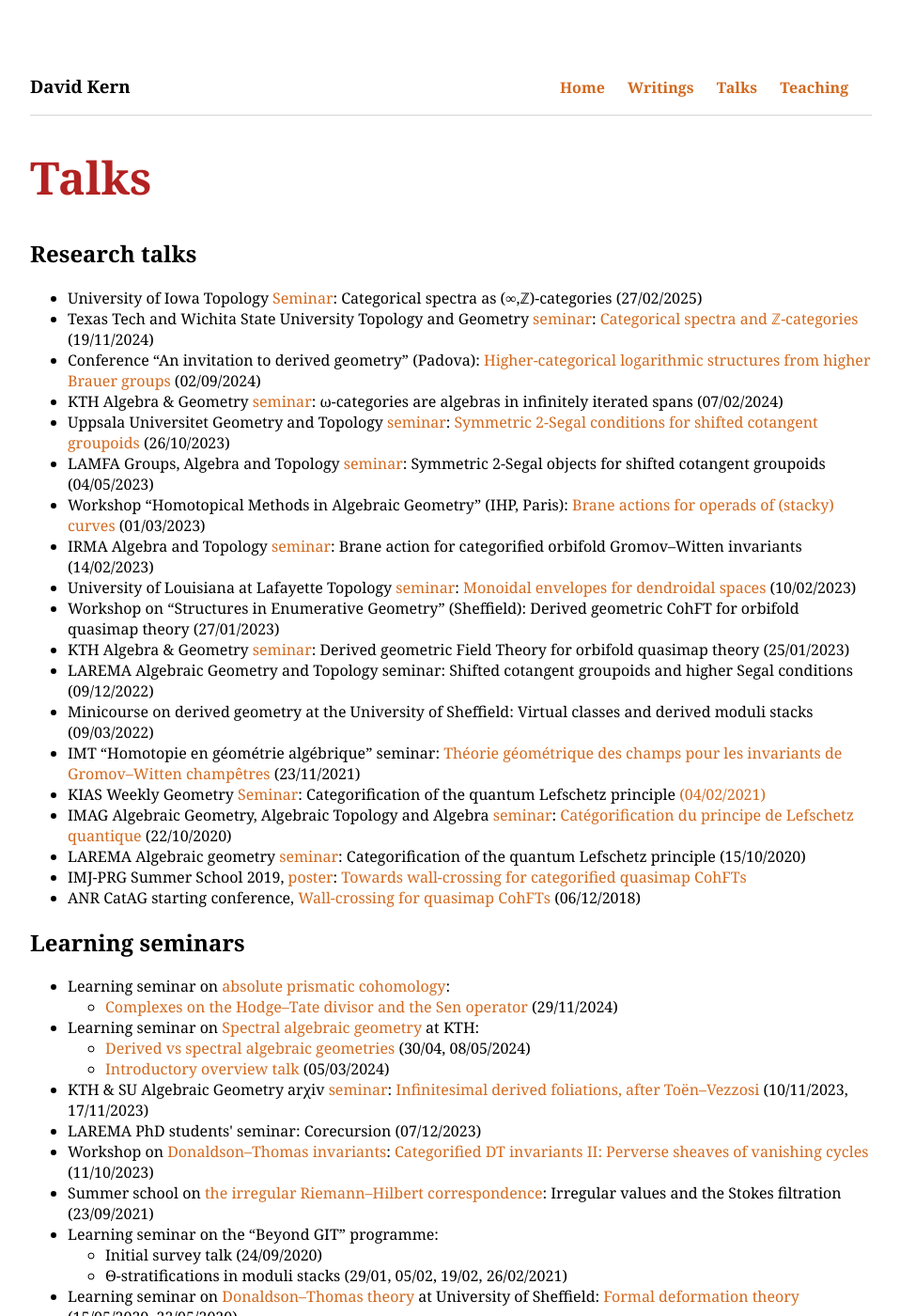
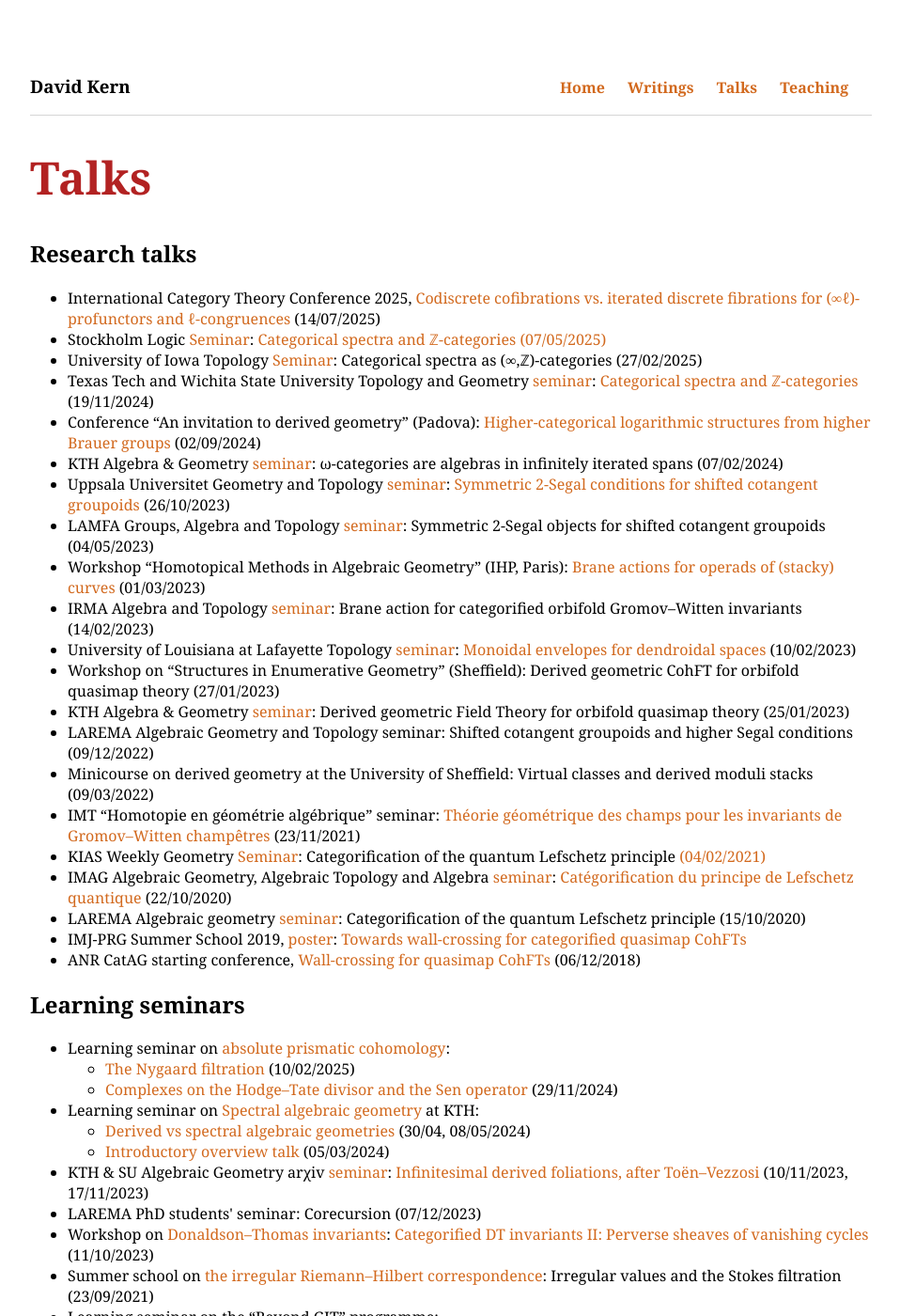
Before and after one commit to dskern/dskern.github.io, a Jekyll site: the page built from talks.html, in a window 1280 px wide and 1400 px high. Shown: the whole window at 94% size, without its empty margins (160-1118 px from the left). Built offline with Jekyll 4.4.1, drawn with Linux system fonts in a browser that asks for light colours; some of the changed text lies outside the part shown.

Commit message:
Update talks.html

```diff
--- a/talks.html
+++ b/talks.html
@@ -6,6 +6,8 @@ layout: default
 <h2>Research talks</h2>
 
 <ul>
+    <li>International Category Theory Conference 2025, <a href="https://conference.math.muni.cz/ct2025/data/uploads/slides/kern.pdf">Codiscrete cofibrations vs. iterated discrete fibrations for (&infin;&ell;)-profunctors and &ell;-congruences</a> (14/07/2025)</li>
+    <li>Stockholm Logic <a href="https://www.logic.math.su.se/seminar/">Seminar</a>: <a href="Talks/AllegoriesDisco.pdf">Categorical spectra and ℤ-categories</a> <a href="https://www.math-stockholm.se/kalender/semlogic/david-kern-codiscrete-cofibrations-vs-iterated-discrete-fibrations-for-congruences-1.1401506?date=2025-05-07&orgdate=2025-05-01&length=1&orglength=31">(07/05/2025)</a></li>
     <li>University of Iowa Topology <a href="https://docs.google.com/document/d/19paVEae17w4_XLjz4_zHkhzxfvOpc6yABNDFjKNPdFY">Seminar</a>: Categorical spectra as (&infin;,ℤ)-categories (27/02/2025)</li>
     <li>Texas Tech and Wichita State University Topology and Geometry <a href="https://www.math.ttu.edu/events/seminars/geometry/2024/fall/">seminar</a>: <a href="Talks/CatSpZ.pdf">Categorical spectra and ℤ-categories</a> (19/11/2024)</li>
     <li>Conference “An invitation to derived geometry” (Padova): <a href="Talks/HiLogBr.pdf">Higher-categorical logarithmic structures from higher Brauer groups</a> (02/09/2024)</li>
@@ -31,6 +33,7 @@ layout: default
 <ul>
     <li>Learning seminar on <a href="https://sites.google.com/view/prismaticseminar">absolute prismatic cohomology</a>:</li>
     <ul>
+        <li><a href="https://drive.google.com/file/d/1FFip7NnUf4cIHydHhCAoJxdoX0cDyAA3/view">The Nygaard filtration</a> (10/02/2025)</li>
         <li><a href="https://drive.google.com/file/d/1x3HTBEPpjuOa7yGHuA2ZUpzfwFcsBmH4/view">Complexes on the Hodge&ndash;Tate divisor and the Sen operator</a> (29/11/2024)</li>
     </ul>
     <li>Learning seminar on <a href="https://sites.google.com/view/sagseminar/">Spectral algebraic geometry</a> at KTH:</li>
@@ -74,6 +77,7 @@ layout: default
 
 <h2>Conferences attended</h2>
 <ul>
+    <li><a href="https://conference.math.muni.cz/ct2025/">Category Theory 2025</a>, Brno, 13/07/2025&ndash;19/09/2025</li>
     <li><a href="https://indico.global/event/9622/">Quantization in Representation Theory, Derived Algebraic Geometry, and Gauge Theory</a>, SwissMap RS Les Diablerets, 16/09/2024&ndahs;20/09/2024</li>
     <li><a href="https://www.federicobambozzi.eu/derived_geometry_conference">An invitation to derived geometry</a>, Università di Padova, 02/09/2024&ndash;06/09/2024</li>
     <li><a href="https://sites.google.com/view/inftyncategories">(&infin;,n)-categories and their applications</a>, Utrecht university, 15/04/2024&ndash;10/04/2024</li>
```
